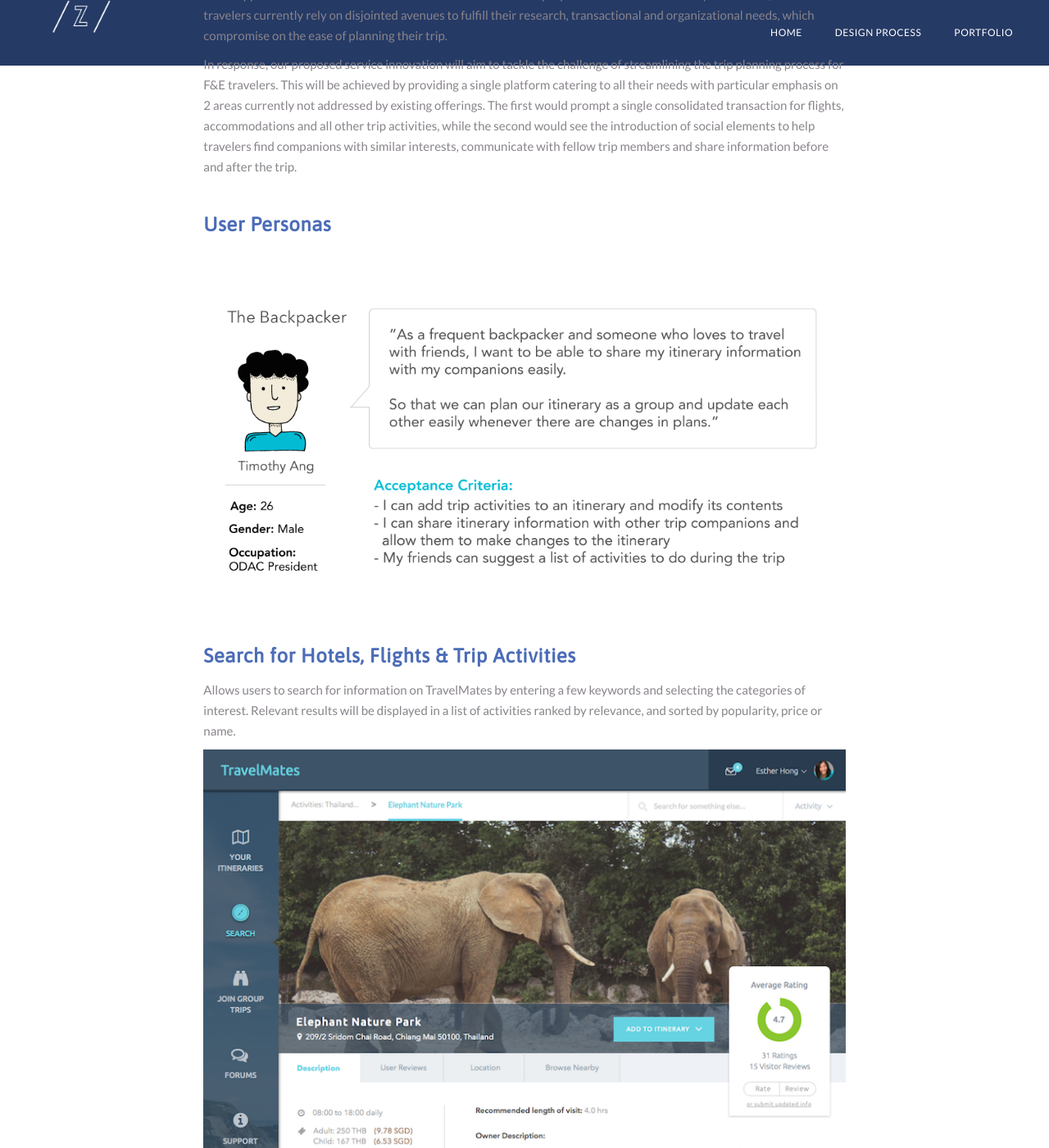
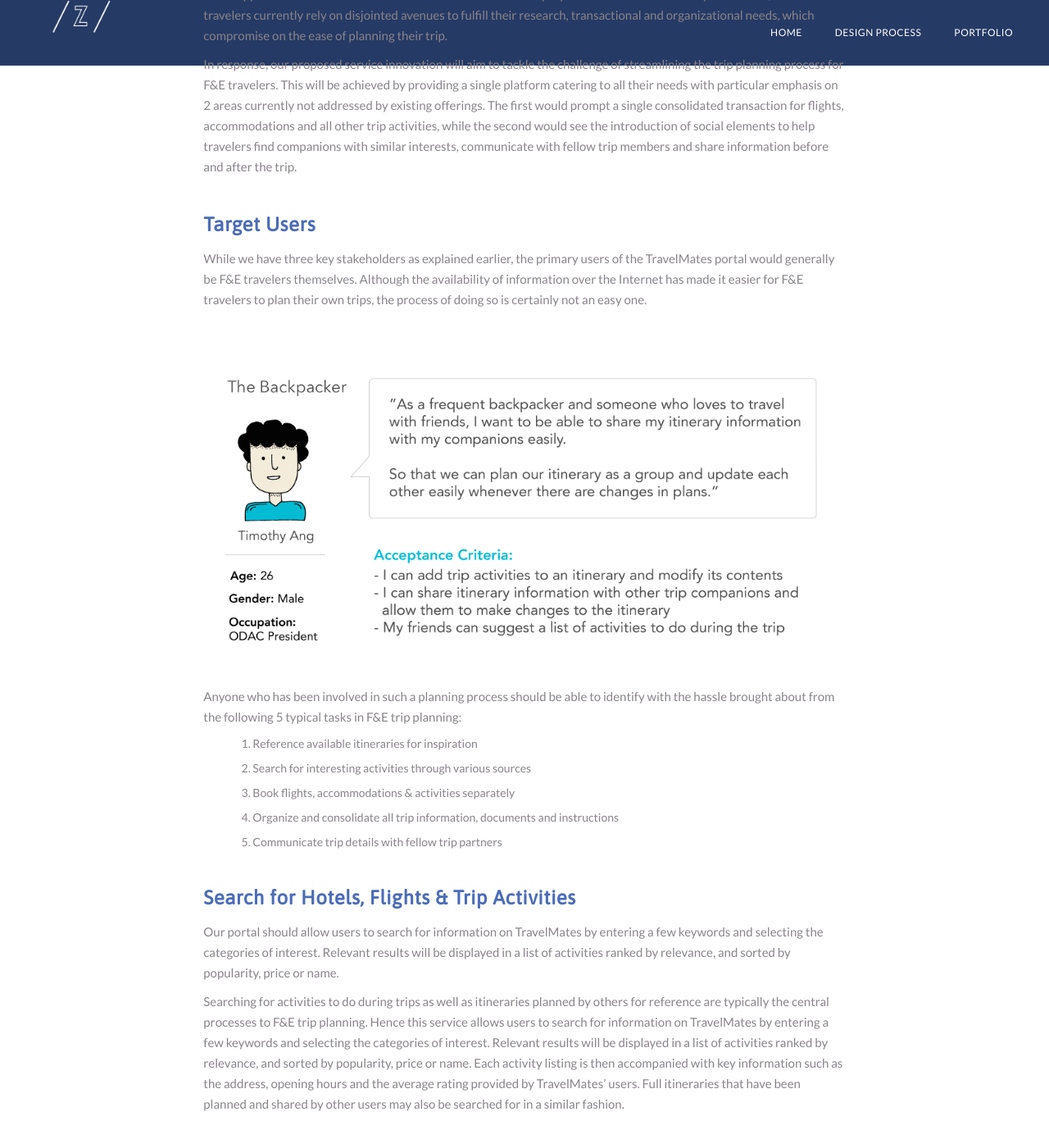
Before and after one commit to yzixuan/yzixuan.github.io, a Jekyll site: the page built from _posts/2016-07-12-travelmates.markdown, in a window 1280 px wide and 1400 px high, scrolled down 1947 px. Shown: the whole window at 82% size. Built offline with Jekyll 4.4.1, drawn with Linux system fonts in a browser that asks for light colours; nearby versions of some CDN libraries.

Commit message:
edit project description for each project

```diff
--- a/_posts/2016-07-12-quickdesk.markdown
+++ b/_posts/2016-07-12-quickdesk.markdown
@@ -38,7 +38,7 @@ The user should also be able to track his progress in contacting and initiating
 
 &nbsp;
 
-### User Personas
+### Target Users
 
 There are generally 2 types of salespeople – hunters and farmers. A hunter is one who opens new markets and focuses on customer acquisition, whereas a farmer spends their time cultivating existing customers to allow for even more sales, with greater emphasis on customer retention.
 
--- a/_posts/2016-07-12-travelmates.markdown
+++ b/_posts/2016-07-12-travelmates.markdown
@@ -41,15 +41,29 @@ In response, our proposed service innovation will aim to tackle the challenge of
 
 &nbsp;
 
-### User Personas
+### Target Users
+
+While we have three key stakeholders as explained earlier, the primary users of the TravelMates portal would generally be F&E travelers themselves. Although the availability of information over the Internet has made it easier for F&E travelers to plan their own trips, the process of doing so is certainly not an easy one.
 
 ![alt text]({{ "/img/travelmates/user-story-1.png" | prepend: site.baseurl }})
+
+Anyone who has been involved in such a planning process should be able to identify with the hassle brought about from the following 5 typical tasks in F&E trip planning:
+
+1. Reference available itineraries for inspiration
+2. Search for interesting activities through various sources
+3. Book flights, accommodations & activities separately
+4. Organize and consolidate all trip information, documents and instructions
+5. Communicate trip details with fellow trip partners
 
 &nbsp;
 
 ### Search for Hotels, Flights & Trip Activities
 
-Allows users to search for information on TravelMates by entering a few keywords and selecting the categories of interest. Relevant results will be displayed in a list of activities ranked by relevance, and sorted by popularity, price or name.
+Our portal should allow users to search for information on TravelMates by entering a few keywords and selecting the categories of interest. Relevant results will be displayed in a list of activities ranked by relevance, and sorted by popularity, price or name.
+
+Searching for activities to do during trips as well as itineraries planned by others for reference are typically the central processes to F&E trip planning. Hence this service allows users to search for information on TravelMates by entering a few keywords and selecting the categories of interest. Relevant results will be displayed in a list of activities ranked by relevance, and sorted by popularity, price or name. Each activity listing is then accompanied with key information such as the address, opening hours and the average rating provided by TravelMates’ users.  Full itineraries that have been planned and shared by other users may also be searched for in a similar fashion.
+
+&nbsp;
 
 ![alt text]({{ "/img/travelmates/activity-information.png" | prepend: site.baseurl }})
 
```
Also changed, not shown: _posts/2016-07-12-honeyhype.markdown (+6 -1 lines).
